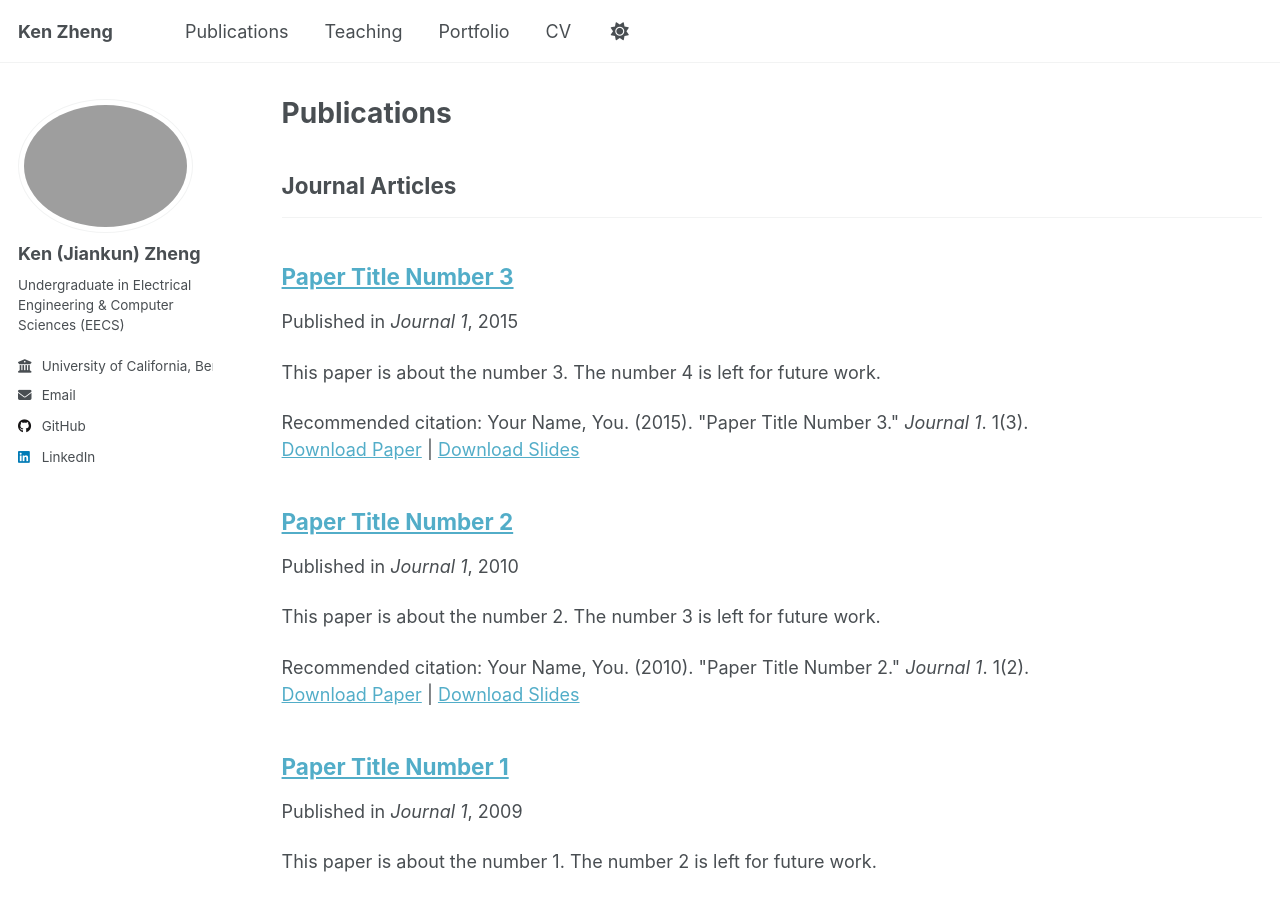
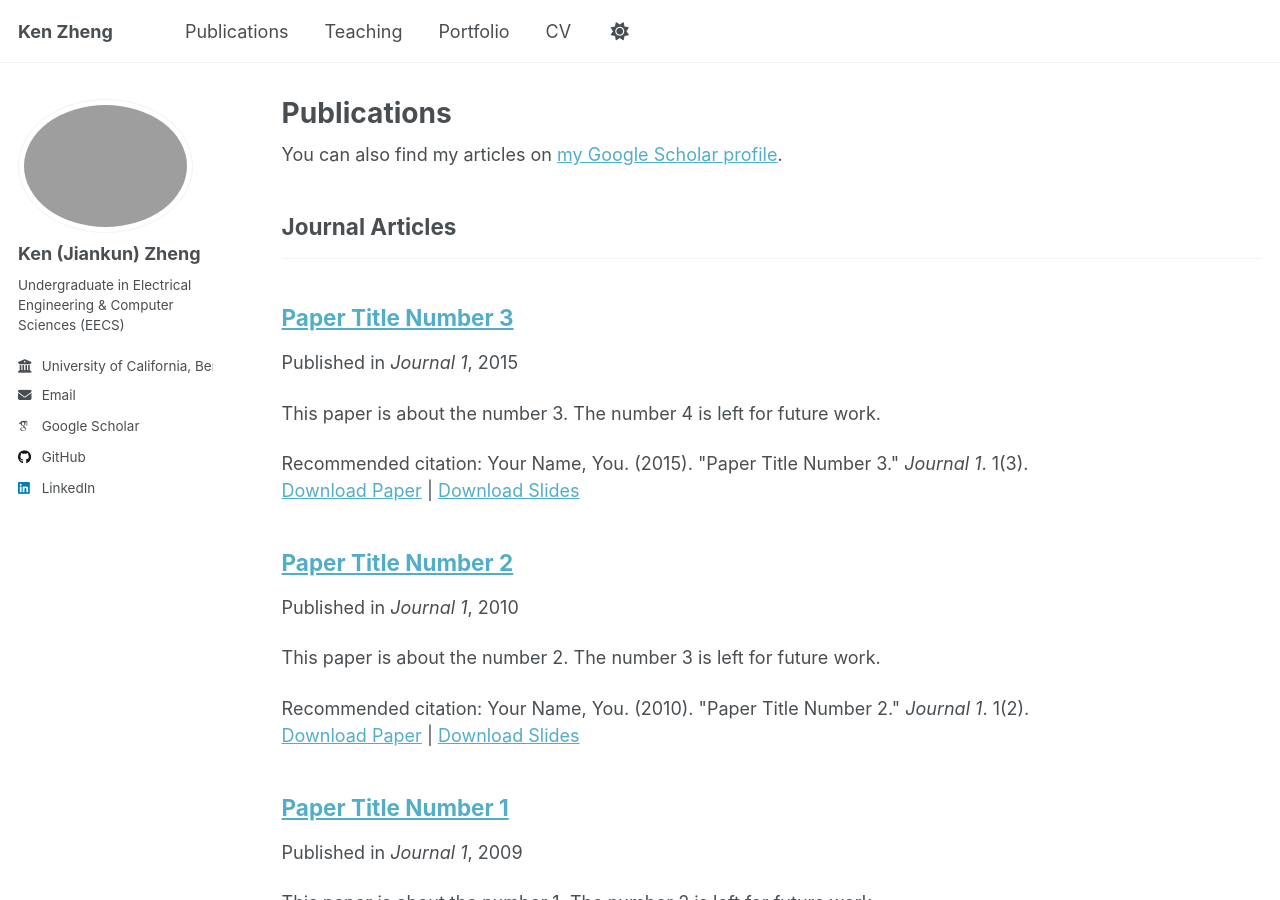
Before and after one commit to kenzhengjk/kenzhengjk.github.io, a Jekyll site: the page built from _pages/publications.html, in a window 1280 px wide and 900 px high. Built offline with Jekyll 4.4.1, drawn with Linux system fonts in a browser that asks for light colours; some web fonts are replaced; a script that is not in the unit is left out; part of the change alters nothing that is shown.

Commit message:
Update _config.yml

```diff
--- a/_config.yml
+++ b/_config.yml
@@ -34,7 +34,7 @@ author:
   # Academic websites
   academia         : # URL
   arxiv            : # URL - Update with the correct link to your profile
-  googlescholar    :
+  googlescholar    : https://scholar.google.com/citations?user=BllX0_sAAAAJ&hl=en
   impactstory      : # URL
   orcid            :
   semantic         : # URL
```
